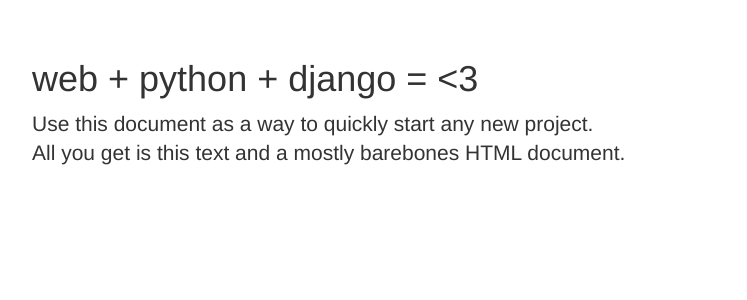
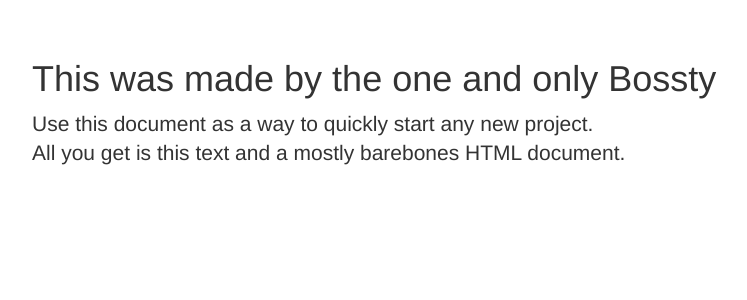
Before and after one commit to BeOk14/voteapp, a Django app: page / in a window 1280 px wide. Shown: the part 51-351 px from the top of the page, without its empty margins (53-800 px from the left). Run offline with Django 3.2, Linux system fonts and the light colour scheme; some libraries are stand-ins or nearby versions.

Commit message:
a bit of a change

```diff
--- a/vote/templates/base.html
+++ b/vote/templates/base.html
@@ -55,7 +55,7 @@
     <div class="container">
 
       <div class="starter-template">
-        <h1>{% block title %}web + python + django = &lt;3{% endblock %}</h1>
+        <h1>{% block title %}This was made by the one and only Bossty{% endblock %}</h1>
         {% block content %}<p class="lead">Use this document as a way to quickly start any new project.<br> All you get is this text and a mostly barebones HTML document.</p>
         {% endblock %}
       </div>
```
